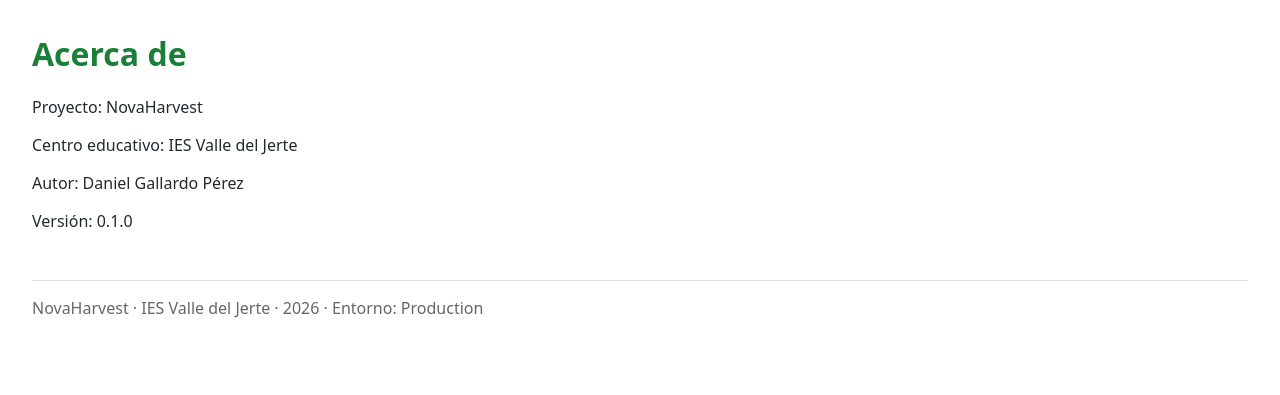
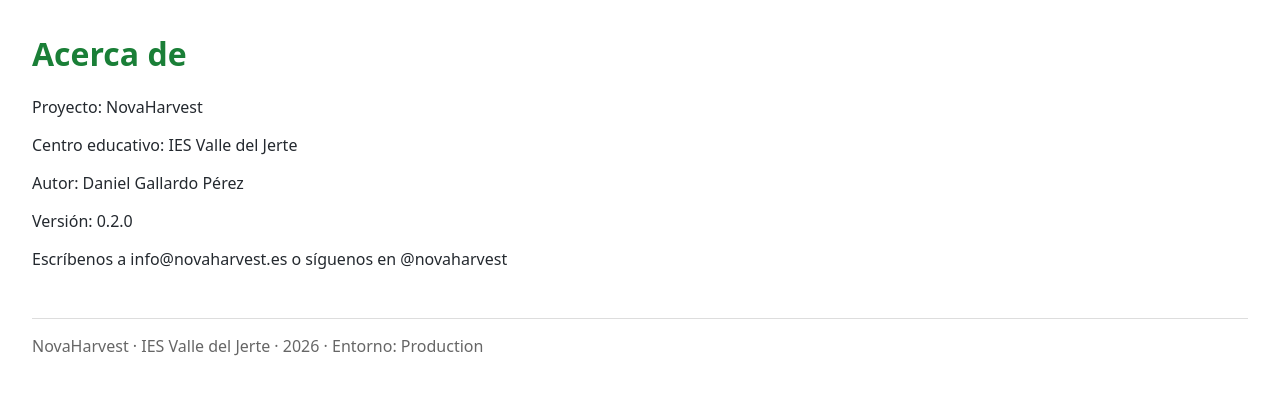
Before and after one commit to vjp-danielGP/Proyecto-NovaHarvest, an ASP.NET Core app: page /About in a window 1280 px wide. Shown: the part 105-500 px from the top of the page. Run offline with ASP.NET Core 8, Linux system fonts and the light colour scheme.

Commit message:
La fecha de / y los cambios de /about

```diff
--- a/backend/NovaHarvest.Web/Pages/About.cshtml
+++ b/backend/NovaHarvest.Web/Pages/About.cshtml
@@ -7,4 +7,5 @@
 <p>Proyecto: NovaHarvest</p>
 <p>Centro educativo: IES Valle del Jerte</p>
 <p>Autor: Daniel Gallardo Pérez</p>
-<p>Versión: 0.1.0</p>
+<p>Versión: 0.2.0</p>
+<p>Escríbenos a info@novaharvest.es o síguenos en @@novaharvest</p>
--- a/backend/NovaHarvest.Web/Pages/Index.cshtml
+++ b/backend/NovaHarvest.Web/Pages/Index.cshtml
@@ -7,3 +7,4 @@
 <p>En el Valle del Jerte, muchos productos agrícolas no llegan a venderse y terminan desperdiciándose.</p>
 <p>NovaHarvest busca conectar a los productores con compradores interesados en aprovechar esos excedentes.</p>
 <p>La aplicación facilitará la difusión de los productos disponibles y ayudará a reducir el desperdicio alimentario.</p>
+<p>Hoy es @DateTime.Now.ToString("D")</p>
```
